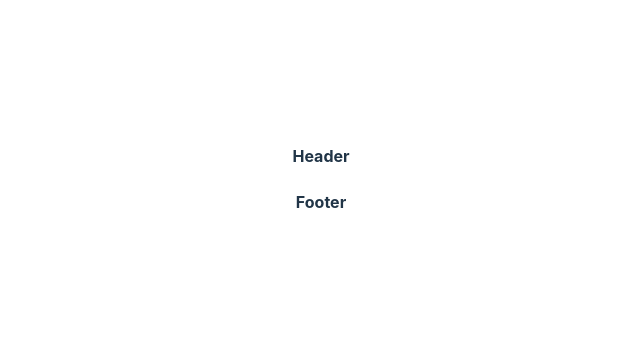
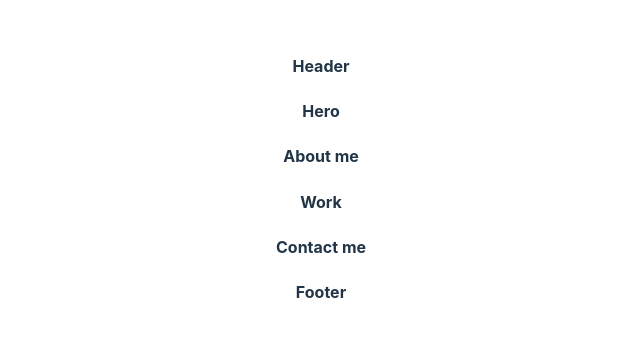
Before and after one commit to gsgghotra/react-portfolio, a React (Vite) app: page / in a window 1280 px wide. Shown: the part 221-558 px from the top of the page, without its empty margins (319-959 px from the left). Built offline with nearby package versions, Linux system fonts and the light colour scheme.

Commit message:
All component files ready, structure added

```diff
--- a/src/App.jsx
+++ b/src/App.jsx
@@ -1,14 +1,21 @@
 import { useState } from 'react'
 import './App.css'
 import Header from './components/Header/Header'
+import Hero from './components/Hero/Hero'
+import AboutMe from './components/AboutMe/AboutMe'
+import Work from './components/Work/Work'
+import ContactMe from './components/ContactMe/ContactMe'
 import Footer from './components/Footer/Footer'
-
 function App() {
   const [count, setCount] = useState(0)
 
   return (
     <>
     <Header></Header>
+    <Hero></Hero>
+    <AboutMe></AboutMe>
+    <Work></Work>
+    <ContactMe></ContactMe>
     <Footer></Footer>
     </>
   )
--- /dev/null
+++ b/src/components/AboutMe/AboutMe.jsx
@@ -0,0 +1,8 @@
+const AboutMe = () => {
+    return(
+    <>
+        <h4>About me</h4>
+    </>
+)}
+
+export default AboutMe;
--- /dev/null
+++ b/src/components/ContactMe/ContactMe.jsx
@@ -0,0 +1,8 @@
+const ContactMe = () => {
+    return(
+    <>
+        <h4>Contact me</h4>
+    </>
+)}
+
+export default ContactMe;
--- /dev/null
+++ b/src/components/Hero/Hero.jsx
@@ -0,0 +1,8 @@
+const Hero = () => {
+    return(
+    <>
+        <h4>Hero</h4>
+    </>
+)}
+
+export default Hero;
--- /dev/null
+++ b/src/components/Work/Work.jsx
@@ -0,0 +1,8 @@
+const Work = () => {
+    return(
+    <>
+        <h4>Work</h4>
+    </>
+)}
+
+export default Work;
```
